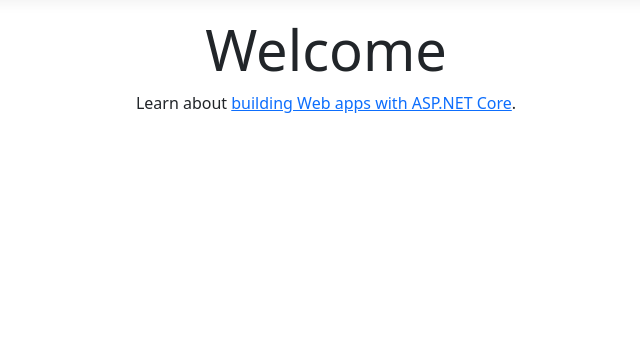
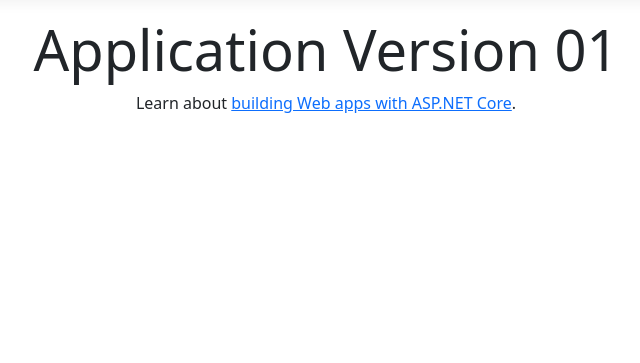
Before and after one commit to org1990/webinar, an ASP.NET Core app: page / in a window 1280 px wide. Shown: the part 57-420 px from the top of the page, without its empty margins (314-954 px from the left). Run offline with ASP.NET Core 8, Linux system fonts and the light colour scheme; style sheets or scripts are compiled from the project's sources.

Commit message:
Have changed the version 01

```diff
--- a/webinar/Pages/Index.cshtml
+++ b/webinar/Pages/Index.cshtml
@@ -5,6 +5,6 @@
 }
 
 <div class="text-center">
-    <h1 class="display-4">Welcome</h1>
+    <h1 class="display-4">Application Version 01</h1>
     <p>Learn about <a href="https://learn.microsoft.com/aspnet/core">building Web apps with ASP.NET Core</a>.</p>
 </div>
```
